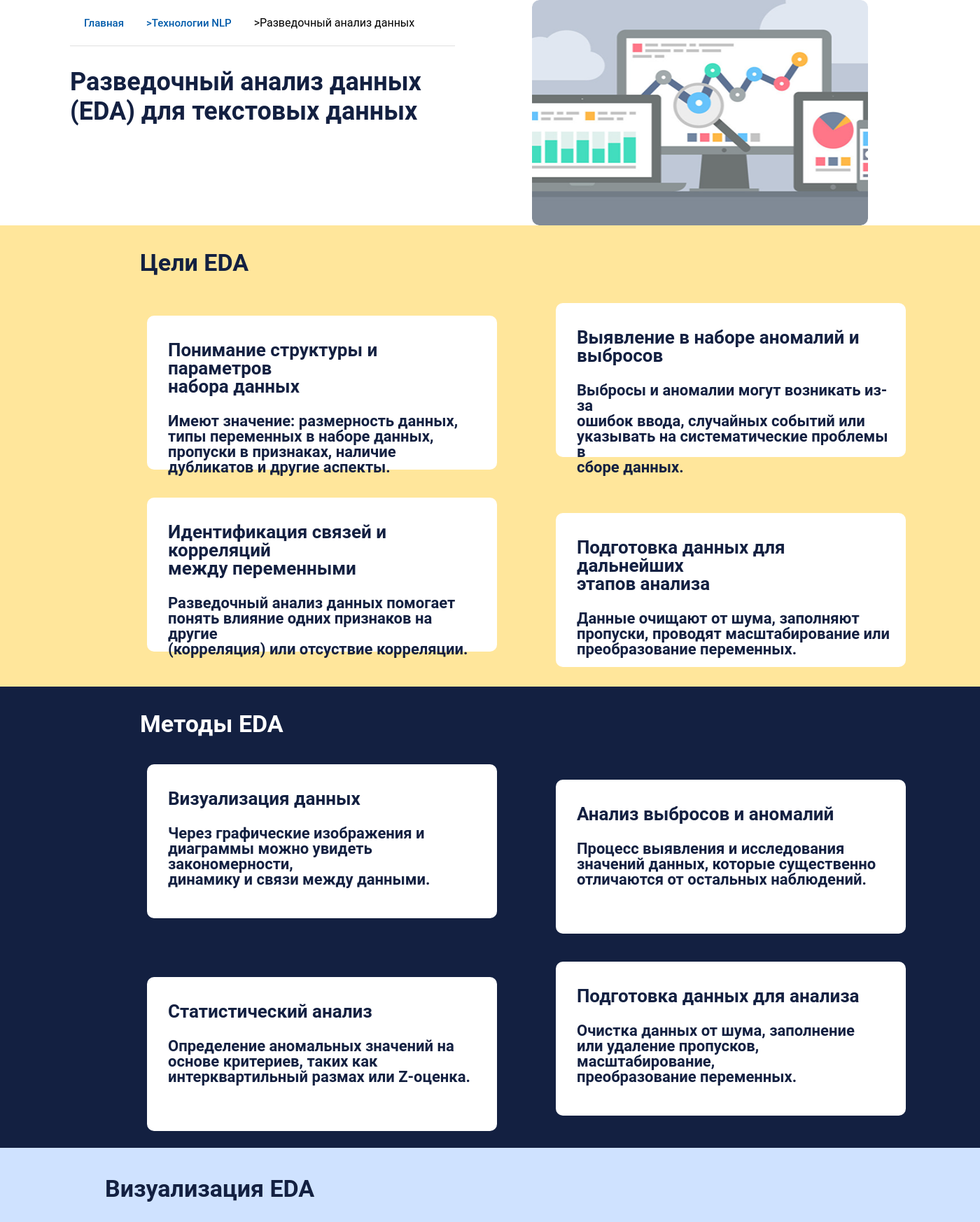
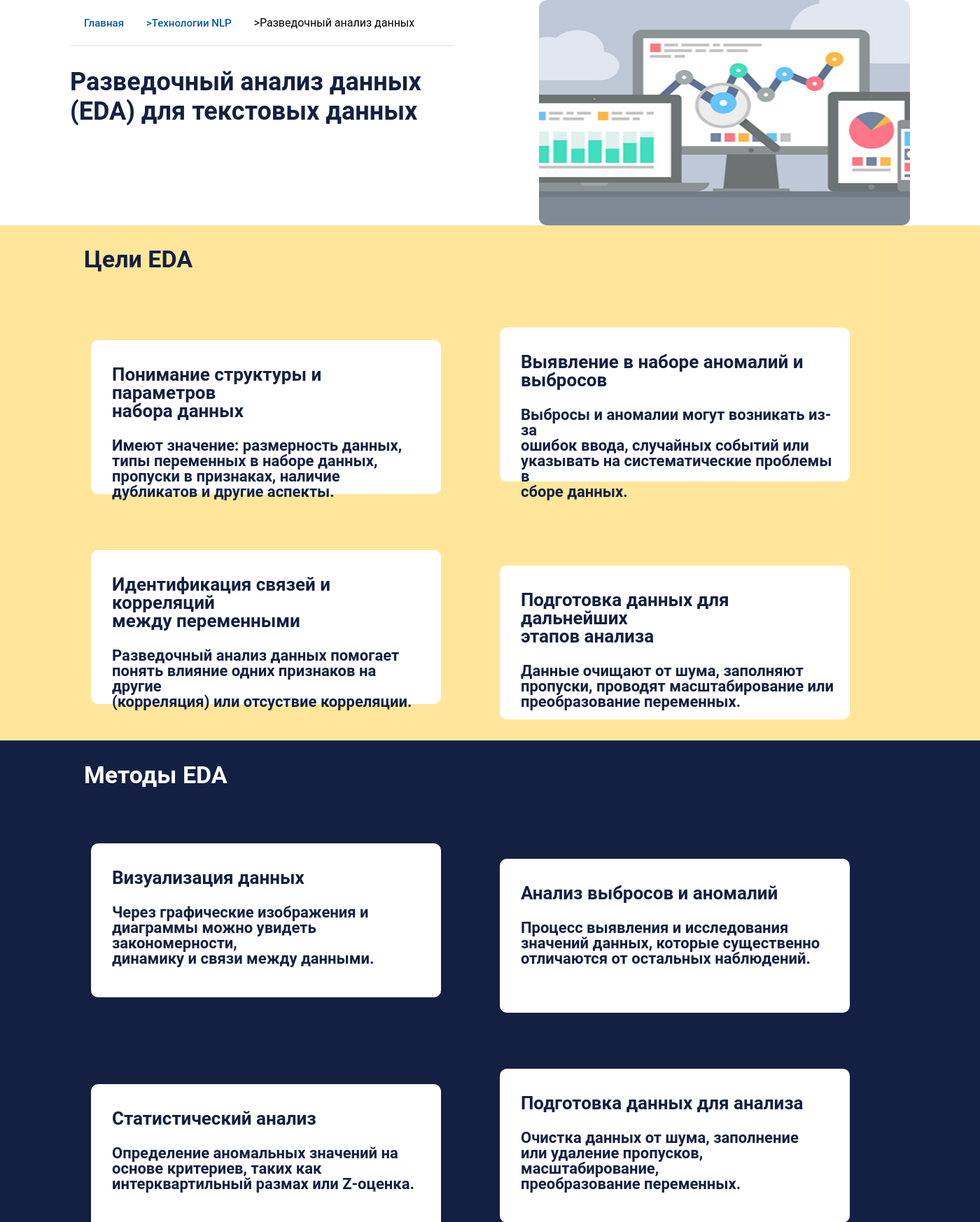
Before and after one commit to AliyaBadmaeva/PDP, a Django app: template itos/itos/templates/blog/eda.html in a window 1400 px wide. Shown: the part 166-1912 px from the top of the page at 70% size. Run offline with Django 5.2, Linux system fonts and the light colour scheme; the template is opened without the code that fills it, so the values that code supplies are empty.

Commit message:
Обновление стилей eda.css

```diff
--- a/itos/itos/static/css/eda.css
+++ b/itos/itos/static/css/eda.css
@@ -5,20 +5,32 @@
         }
 
         .wrapper {
-            height: 322px;
+            min-height: 322px;
             margin: 0 auto;
         }
 
         .eda-content {
-            height: 480px;
             width: 1200px;
-            display: center;
+            height: 322px;
+            display: flex;
+            align-items: flex-start;
             margin: 0 auto;
+            justify-content: space-between;
+            box-sizing: border-box;
+            padding-top: 0;
         }
+        .eda-img img {
+            display: block;
+            margin: 0;
+    padding: 0;
+    line-height: 0;
+    font-size: 0;
+}
+
+
         .eda-info {
             width: 550px;
             height: 300px;
-            position: absolute;
         }
         header {
             display: center;
@@ -27,6 +39,10 @@
             height: 117px;
             padding-top: 49px;
             }
+    .main-header {
+    position: relative;
+    z-index: 1000;
+}
 
     /* --- MAIN NAV --- */
     nav{
@@ -63,16 +79,13 @@
     nav a:hover::after{width:100%;}
 
     .yellow-wrapper-eda {
-        padding: 5px 200px 20px 200px;
+        padding: 0 30px 0 70px;
         background-color: rgba(255, 193, 7, 0.4);
-        display: center;
-        height: 634px;
+        min-height: 420px;
     }
         .dark-wrapper-eda {
-        padding: 5px 200px 20px 200px;
+        padding: 0 30px 0 70px;
         background-color: #132041;
-        display: center;
-        height: 634px;
     }
 
     .dark-blue-text-eda {
@@ -123,12 +136,15 @@
 
     .eda-img  {
         border-radius: 10px;
-        height: 277px;
-        width: 480px;
-        float: right;
-        margin: 0 30px 20px 40px;
+        height: 350px;
+        width: 530px;
+            line-height: 0;
+    font-size: 0;
+    margin: 0;
+    padding: 0;
 
         }
+
     .photo {
         height: 322px;
         }
@@ -138,29 +154,41 @@
         }
 
     .eda-text-content {
-        height: 400px;
         width: 1200px;
-        display: center;
         margin: 0 auto;
+        display: flex;
+        gap: 40px;
+        flex-wrap: wrap;
         }
 
 
    .light-blue-wrapper-eda {
-        padding: 10px 0;
+        padding: 30px 70px 50px 70px;
         background-color: #CFE2FF;
-        display: center;
-        height: 700px;
+        display: flex;
+        justify-content: center;
     }
 
 
     .eda-viz-imgs{
-        display: center;
-        }
+        display: flex;
+        justify-content: center;
+        gap: 40px;
+        padding: 0 45px 20px 0;
+        flex-wrap: wrap;
+        width: 100%;
+}
+.eda-viz-content h2 {
+    width: 100%;
+    margin: 20px 0;
+}
     .eda-viz-content {
 
-        width: 1100px;
-        display: center;
+        width: 1200px;
         margin: 0 auto;
+        display: flex;
+        flex-direction: column;
+        align-items: center;
     }
             .footer-wrapper {
             padding-top: 10px;
```
